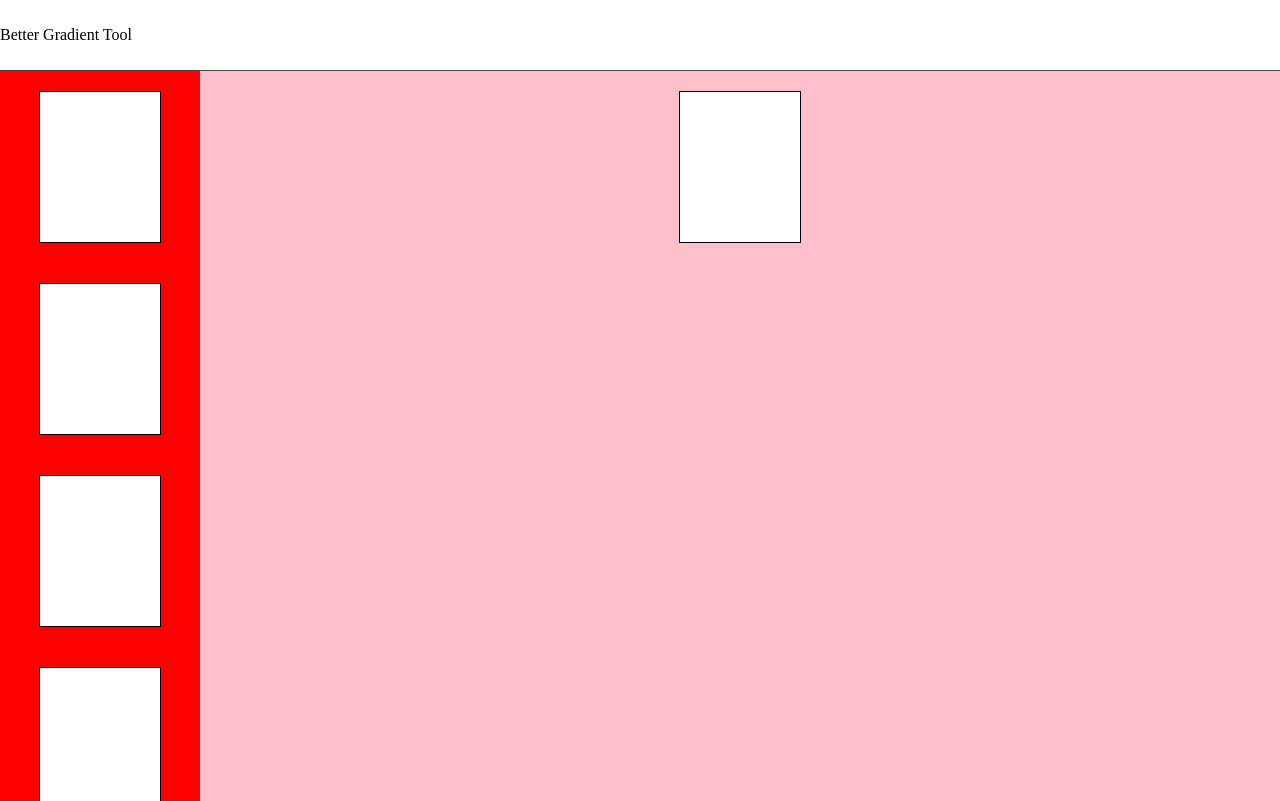
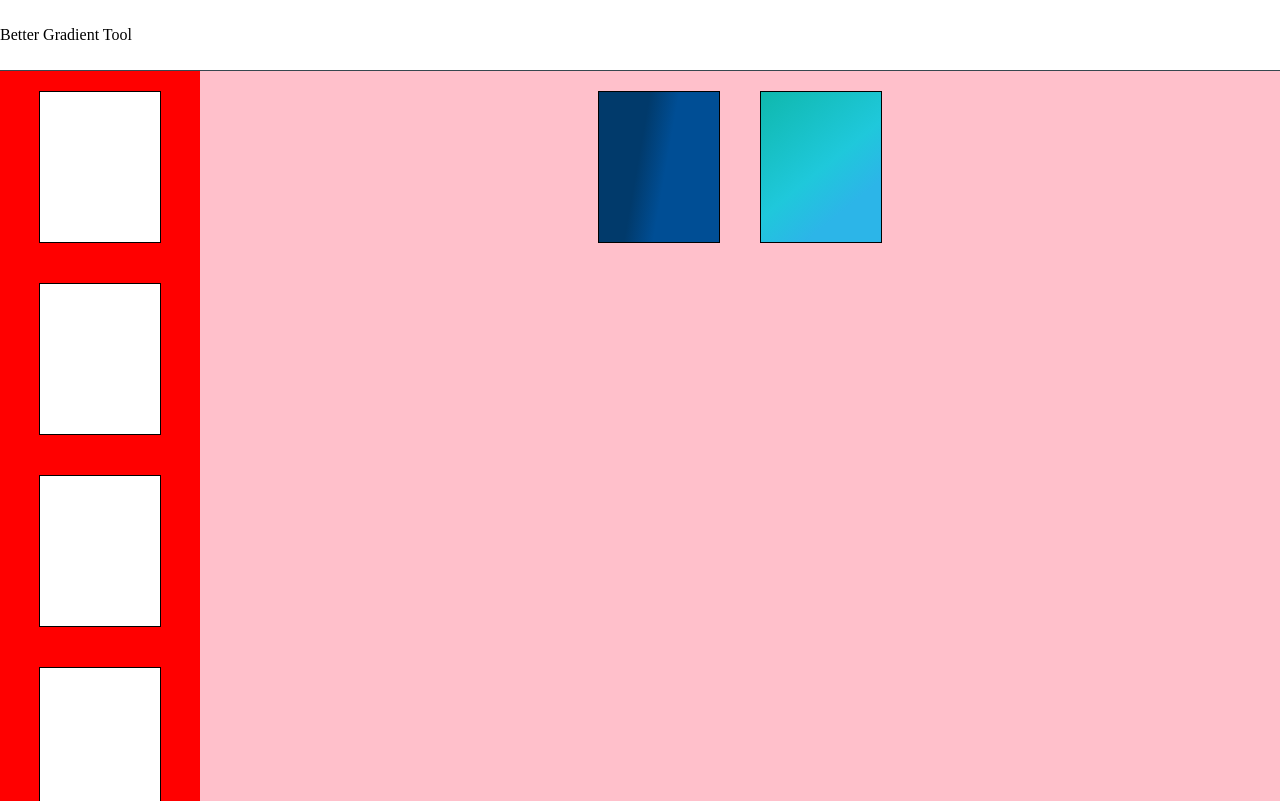
Before and after one commit to leo-generali/better-gradient-tool, a React (Create React App) app: page / in a window 1280 px wide. Built offline with nearby package versions, Linux system fonts and the light colour scheme.

Commit message:
Seperate out colordata into JSON file

```diff
--- /dev/null
+++ b/src/colordata.json
@@ -0,0 +1,14 @@
+[
+	{
+		"name": "babyblue",
+		"tags": ["blue"],
+		"colors": ["#013A6B", "#004E95"],
+		"style": "linear-gradient(100deg, #013a6b 35%, #004e95 55%)"
+	},
+	{
+		"name": "seafoam",
+		"tags": ["blue"],
+		"colors": ["#0fb8ad", "#1fc8db", "2cb5e8"],
+		"style": "linear-gradient(141deg, #0fb8ad 0%, #1fc8db 51%, #2cb5e8 75%)"
+	}
+]
--- a/src/components/App.js
+++ b/src/components/App.js
@@ -3,6 +3,18 @@ import React, { Component } from 'react';
 import Header from './Header';
 import ColorPicker from './ColorPicker';
 import GradientPicker from './GradientPicker';
+
+// /*------------------------------------*\
+//	This color data feeds into the app to dynamically create a list of gradients. That
+// 	is, the list will continue to grow as more data is added here.
+//
+//	Submit a pull request if you'd like to contribute and add a gradient. All gradients must
+//	have all four properties filled out.
+//
+//	name -> Give your gradient a snappy name. As long as it's not innapropriate that should be good.
+//
+// \*------------------------------------*/
+import colorData from '../colordata.json'
 
 class App extends Component {
 	constructor() {
@@ -10,9 +22,7 @@ class App extends Component {
 	}
 
 	state = {
-		gradients: [
-			{gradone: true}
-		],
+		gradients: colorData,
 		currentgradients: [],
 		tags: []
 	}
--- a/src/components/Card.js
+++ b/src/components/Card.js
@@ -2,8 +2,13 @@ import React, { Component } from 'react';
 
 class Card extends Component {
 	render() {
+
+		const style = {
+			background: this.props.styleInfo
+		};
+
 		return(
-			<div className="card"></div>
+			<div style={style} className="card"></div>
 		);
 	}
 }
--- a/src/components/GradientPicker.js
+++ b/src/components/GradientPicker.js
@@ -6,14 +6,12 @@ class GradientPicker extends Component {
 
 		//Initial display of all gradients
 		const gradients = this.props.gradients.map(function (gradient, i){
-			return <Card key={i} />
+			return <Card styleInfo={gradient.style} key={i} />
 		})
 
 		return(
 			<main className="gradientpicker">
-			{
-				gradients
-			}
+			{ gradients	}
 			</main>
 		);
 	}
```
